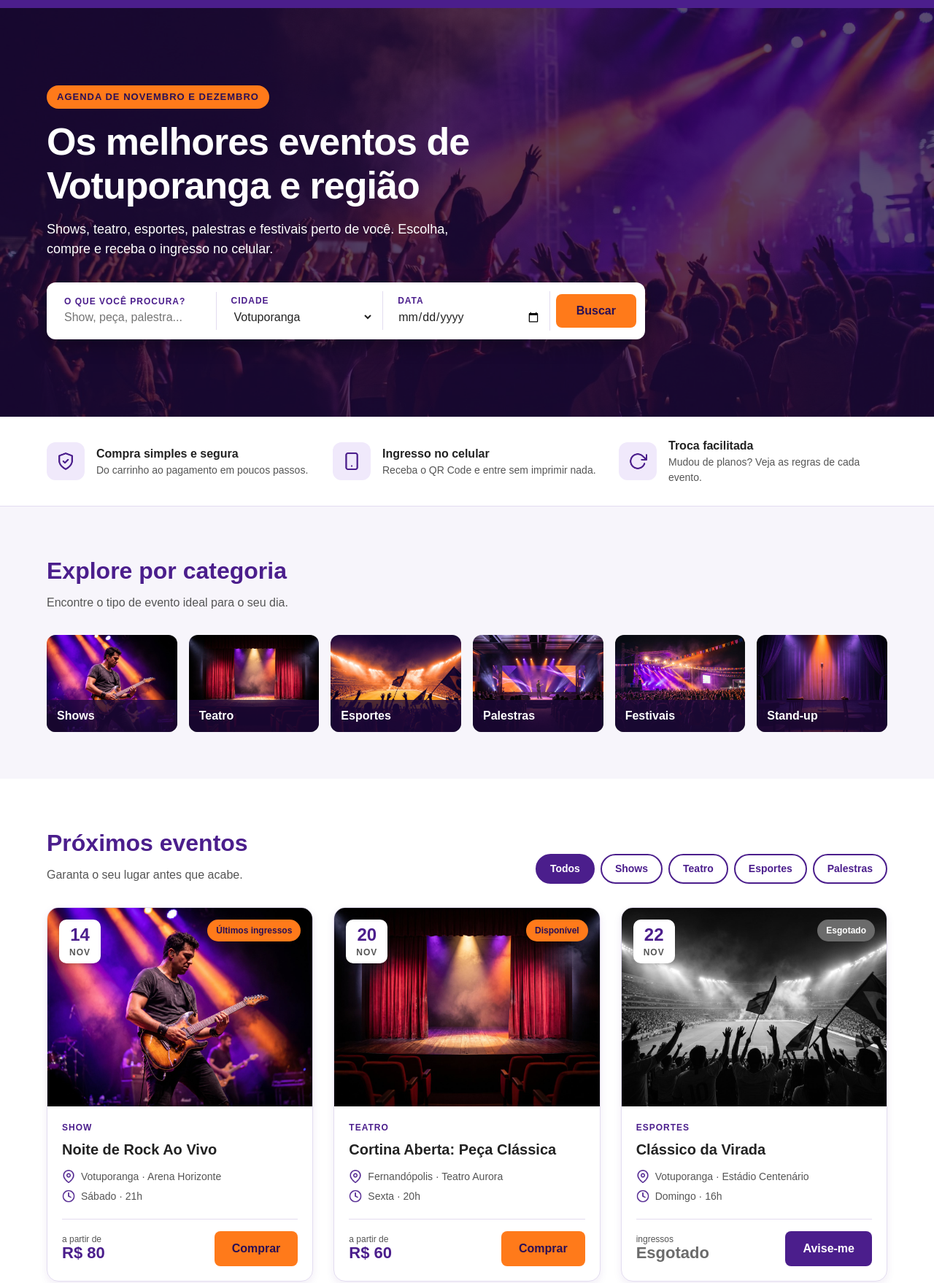
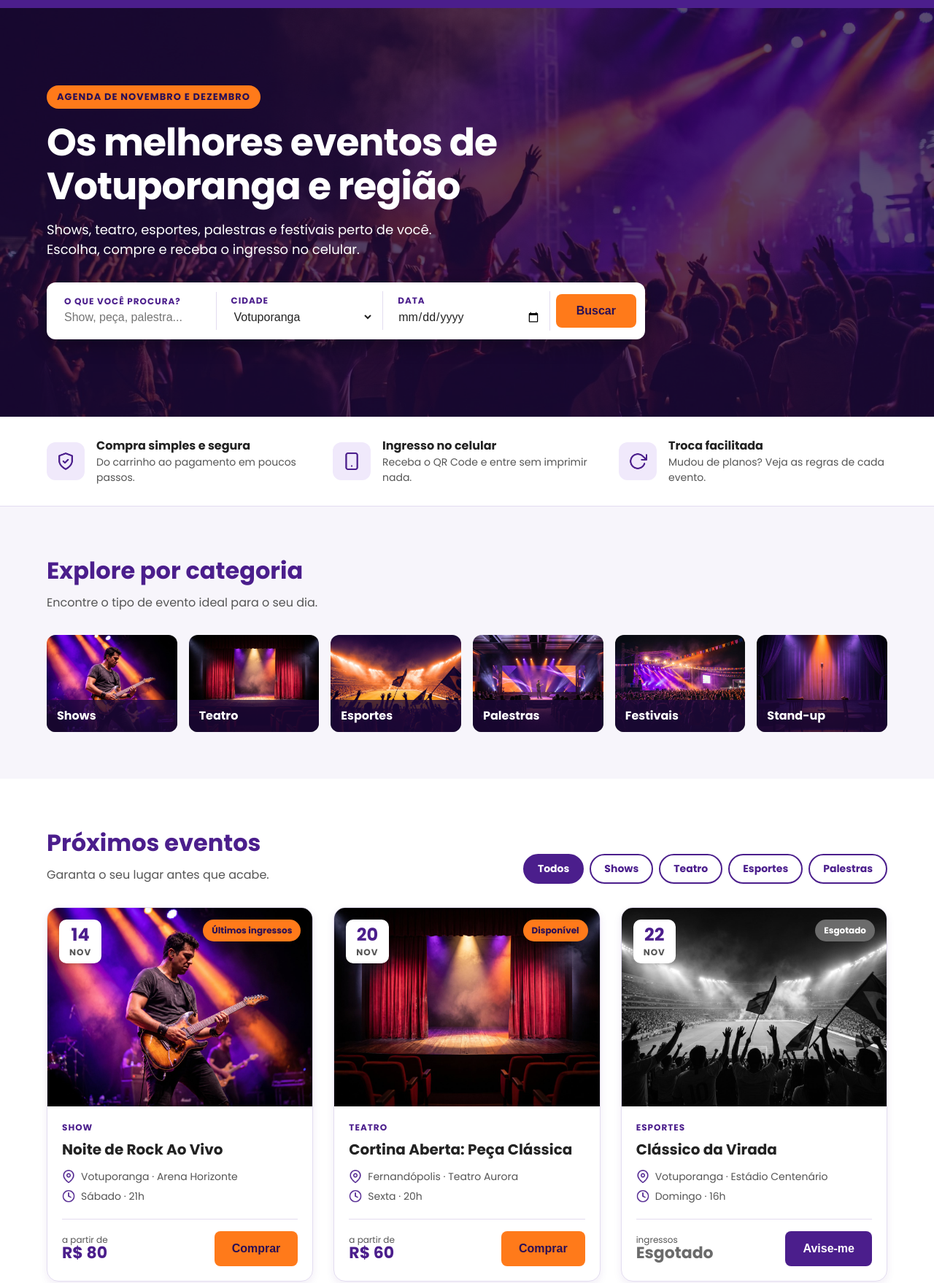
Before and after one commit to karinecroce-ops/ingresso-ja, a plain HTML site: page index.html in a window 1280 px wide. Shown: the part 61-1819 px from the top of the page at 73% size. Drawn offline with Linux system fonts and the light colour scheme.

Commit message:
site pronto

```diff
--- a/index.html
+++ b/index.html
@@ -10,6 +10,9 @@
   <title>Ingresso Já — Os melhores eventos de Votuporanga e região</title>
   <!-- Ícone da aba, título da aba e ligação com o arquivo de estilos -->
   <link rel="icon" href="img/icone-ingresso.png" type="image/png">
+  <link rel="preconnect" href="https://fonts.googleapis.com">
+  <link rel="preconnect" href="https://fonts.gstatic.com" crossorigin>
+  <link href="https://fonts.googleapis.com/css2?family=Poppins:wght@400;600;700&display=swap" rel="stylesheet">
   <link rel="stylesheet" href="style.css">
 </head>
 <body id="topo">
--- a/style.css
+++ b/style.css
@@ -4,6 +4,13 @@
    Os conceitos da aula ainda NÃO aparecem de propósito:
    cores em hexadecimal, tamanhos em px, fonte Arial e nenhuma animação.
    A responsividade (media queries) fica no fim deste arquivo e não faz parte da aula. */
+
+  /* Variáveis */
+  :root {
+   --cor-primaria: #4B1E8C;
+   --cor-destaque: #FF7A1A;
+   --fonte-base: "Poppins", Arial, sans-serif;
+  }
 
 /* RESET: zera as margens e o espaçamento padrão do navegador.
    box-sizing: border-box faz width e height já contarem o padding e a borda (o box model fica previsível). */
@@ -16,7 +23,7 @@
 /* CORPO DA PÁGINA: fonte, cor de fundo e cor do texto que todos os elementos herdam.
    line-height é a altura da linha (1.5 = uma vez e meia o tamanho da fonte). */
 body {
-  font-family: Arial, sans-serif;
+  font-family: var(--fonte-base);
   background-color: #f7f5fb;
   color: #222222;
   line-height: 1.5;
@@ -52,7 +59,7 @@ ol {
   left: 16px;
   z-index: 10;
   background-color: #ffffff;
-  color: #4B1E8C;
+  color: var(--cor-primaria);
   font-weight: bold;
   padding: 10px 18px;
   border-radius: 8px;
@@ -67,7 +74,7 @@ ol {
    inline-block permite usar padding e largura, mantendo o botão do tamanho do texto. */
 .botao {
   display: inline-block;
-  background-color: #FF7A1A;
+  background-color: var(--cor-destaque);
   color: #2a0f55;
   padding: 12px 24px;
   border-radius: 8px;
@@ -90,13 +97,13 @@ ol {
 
 /* VARIAÇÃO: botão roxo (usado no Avise-me e na newsletter). */
 .botao-secundario {
-  background-color: #4B1E8C;
+  background-color: var(--cor-primaria);
   color: #ffffff;
 }
 
 /* CABEÇALHO: faixa roxa no topo. box-shadow cria a sombra: deslocamento horizontal, vertical, desfoque e cor. */
 .cabecalho {
-  background-color: #4B1E8C;
+  background-color: var(--cor-primaria);
   padding: 14px 0;
   box-shadow: 0 2px 8px rgba(0, 0, 0, 0.25);
 }
@@ -149,7 +156,7 @@ ol {
   position: relative;
   display: flex;
   align-items: center;
-  min-height: 560px;
+  min-height: 70vh; /* 70% da altura da janela */
   background-image: url("img/hero.jpeg");
   background-size: cover;
   background-position: center;
@@ -183,7 +190,7 @@ ol {
 /* ETIQUETA laranja. text-transform deixa o texto em maiúsculas e letter-spacing espaça as letras. */
 .hero-tag {
   display: inline-block;
-  background-color: #FF7A1A;
+  background-color:var(--cor-destaque);
   color: #2a0f55;
   font-size: 13px;
   font-weight: bold;
@@ -196,7 +203,7 @@ ol {
 
 /* TÍTULO PRINCIPAL: letter-spacing negativo aproxima as letras, o que fica melhor em títulos grandes. */
 .hero-texto h1 {
-  font-size: 52px;
+  font-size: 3.25rem;
   line-height: 1.15;
   letter-spacing: -1px;
   margin-bottom: 16px;
@@ -232,7 +239,7 @@ ol {
 .campo span {
   font-size: 12px;
   font-weight: bold;
-  color: #4B1E8C;
+  color: var(--cor-primaria);
   text-transform: uppercase;
   letter-spacing: 1px;
 }
@@ -315,7 +322,7 @@ ol {
 
 .titulo-secao h2 {
   font-size: 32px;
-  color: #4B1E8C;
+  color: var(--cor-primaria);
   margin-bottom: 8px;
 }
 
@@ -387,16 +394,16 @@ ol {
 .filtros a {
   display: block;
   padding: 8px 18px;
-  border: 2px solid #4B1E8C;
+  border: 2px solid var(--cor-primaria);
   border-radius: 24px;
-  color: #4B1E8C;
+  color: var(--cor-primaria);
   text-decoration: none;
   font-size: 14px;
   font-weight: bold;
 }
 
 .filtros a.ativo {
-  background-color: #4B1E8C;
+  background-color: var(--cor-primaria);
   color: #ffffff;
 }
 
@@ -417,6 +424,25 @@ ol {
   border-radius: 16px;
   overflow: hidden;
   box-shadow: 0 4px 12px rgba(75, 30, 140, 0.08);
+  transition:
+    transform 0.5s ease,
+    box-shadow 0.5s ease;
+}
+
+.card:hover {
+  transform: translateY(-6px);
+  box-shadow: 0 18px 36px rgba(75, 30, 140, 0.25);
+}
+
+@keyframes subir {
+  from{
+    opacity: 0;
+    transform: translateY(24px);
+  }
+  to {
+    opacity: 0;
+    transform: translateY(0);
+  }
 }
 
 /* Área da foto: position relative para a data e o selo ficarem sobre ela. */
@@ -446,7 +472,7 @@ ol {
 .data strong {
   display: block;
   font-size: 24px;
-  color: #4B1E8C;
+  color: var(--cor-primaria);
 }
 
 .data span {
@@ -461,7 +487,7 @@ ol {
   position: absolute;
   top: 16px;
   right: 16px;
-  background-color: #FF7A1A;
+  background-color:var(--cor-destaque);
   color: #2a0f55;
   font-size: 12px;
   font-weight: bold;
@@ -489,7 +515,7 @@ ol {
 .categoria-evento {
   font-size: 12px;
   font-weight: bold;
-  color: #4B1E8C;
+  color: var(--cor-primaria);
   text-transform: uppercase;
   letter-spacing: 1px;
   margin-bottom: 6px;
@@ -533,7 +559,7 @@ ol {
 .preco {
   font-size: 22px;
   font-weight: bold;
-  color: #4B1E8C;
+  color: var(--cor-primaria);
   line-height: 1.1;
 }
 
@@ -568,7 +594,7 @@ ol {
   grid-template-columns: 1fr 1fr;
   border-radius: 20px;
   overflow: hidden;
-  background-color: #4B1E8C;
+  background-color: var(--cor-primaria);
   box-shadow: 0 12px 32px rgba(42, 15, 85, 0.35);
 }
 
@@ -654,7 +680,7 @@ ol {
   height: 56px;
   margin: 0 auto 16px;
   border-radius: 50%;
-  background-color: #4B1E8C;
+  background-color: var(--cor-primaria);
   color: #ffffff;
   font-size: 24px;
   font-weight: bold;
@@ -673,7 +699,7 @@ ol {
 
 /* NEWSLETTER: faixa laranja com chamada e formulário de e-mail. */
 .newsletter {
-  background-color: #FF7A1A;
+  background-color:var(--cor-destaque);
   padding: 48px 0;
 }
 
```
